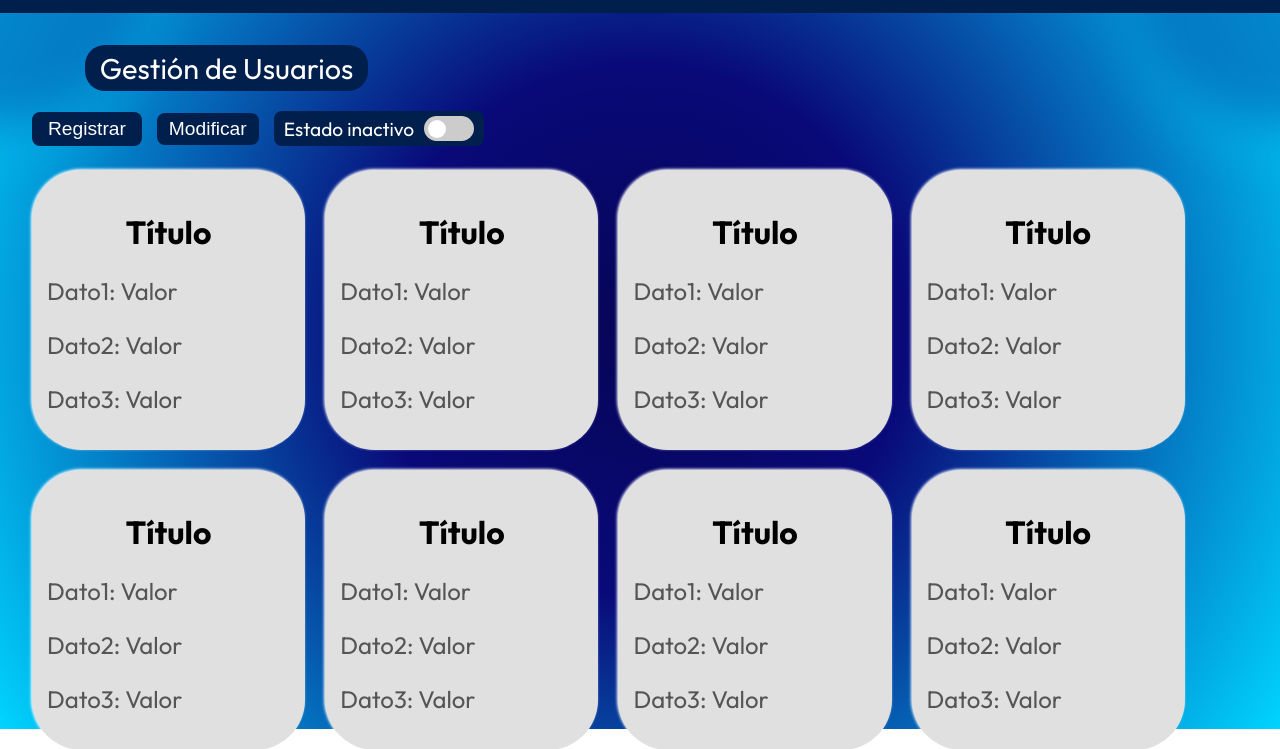
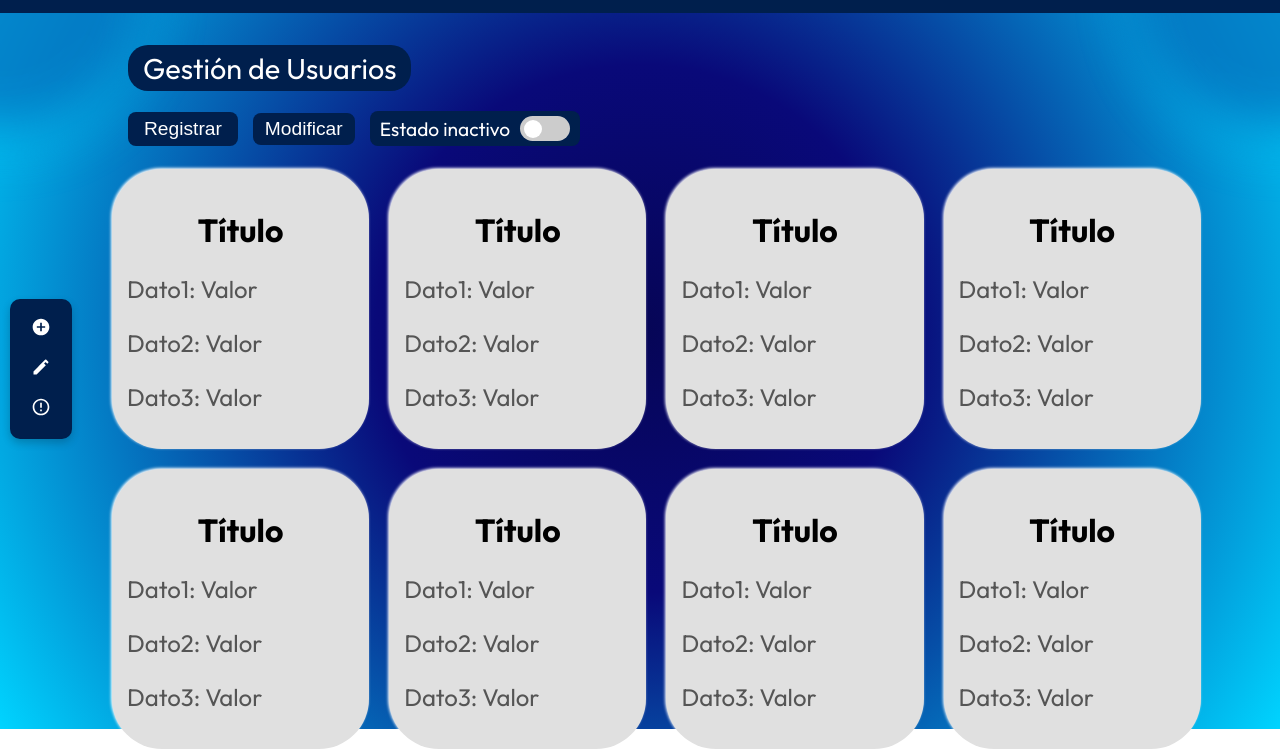
Before and after one commit to Isaacjbar/BIDI_Frontend, a plain HTML site: page PrototipTwo/v/index.html in a window 1280 px wide. Shown: the part 71-820 px from the top of the page. Drawn offline with Linux system fonts and the light colour scheme.

Commit message:
Barra-lateral

```diff
--- a/PrototipTwo/css/globalStyles.css
+++ b/PrototipTwo/css/globalStyles.css
@@ -108,6 +108,7 @@ body {
 /* Main Content */
 main {
     flex-grow: 1;
+    margin-left: 5em;
     padding: 2rem;
     text-align: left;
     position: relative;
@@ -181,8 +182,8 @@ main {
     align-items: center;
     margin-bottom: 20px;
     gap: 20px;
-    margin-left: 3.3em;
-    margin-right: 3.3em;
+    margin-left: 1em;
+    margin-right: 1em;
 }
 
 /* Fondo y efecto hover para el botón "Registrar" */
@@ -202,6 +203,7 @@ main {
 /* Contenedor de las acciones */
 .section-actions {
     display: flex;
+    margin-left: 1em;
     align-items: center;
     gap: 15px;
 }
@@ -440,3 +442,41 @@ input:checked + .slider:before {
     color: red;
     margin-left: 3px;
 }
+
+/* Barra lateral flotante */
+.sidebar {
+    position: fixed;
+    top: 55%;
+    left: 10px;
+    transform: translateY(-50%);
+    width: 42px;
+    height: auto;
+    background-color: #001f4d;
+    border-radius: 10px;
+    padding: 10px;
+    display: flex;
+    flex-direction: column;
+    align-items: center;
+    box-shadow: 0 4px 8px rgba(0, 0, 0, 0.2);
+    z-index: 10;
+}
+
+/* Estilo de los iconos en la barra lateral */
+.sidebar .icon {
+    margin: 8px 0;
+    cursor: pointer;
+    transition: transform 0.2s ease, background-color 0.3s;
+}
+
+.sidebar .icon:hover {
+    transform: scale(1.1);
+    background-color: #00112a;
+    border-radius: 5px;
+    padding: 5px;
+}
+
+.sidebar .icon svg {
+    width: 20px;
+    height: 20px;
+    fill: #ffffff;
+}
--- a/PrototipTwo/v/index.html
+++ b/PrototipTwo/v/index.html
@@ -15,6 +15,29 @@
             <div class="wave right"></div>
         </div>
     </div>
+      <!-- Barra lateral -->
+      <aside class="sidebar">
+        <!-- Icono para Registrar -->
+        <div class="icon" title="Registrar">
+            <svg xmlns="http://www.w3.org/2000/svg" viewBox="0 0 24 24" width="24" height="24" fill="white">
+                <path d="M12 2C6.48 2 2 6.48 2 12s4.48 10 10 10 10-4.48 10-10S17.52 2 12 2zm5 11h-4v4h-2v-4H7v-2h4V7h2v4h4v2z"/>
+            </svg>
+        </div>
+
+        <!-- Icono para Modificar -->
+        <div class="icon" title="Modificar">
+            <svg xmlns="http://www.w3.org/2000/svg" viewBox="0 0 24 24" width="24" height="24" fill="white">
+                <path d="M3 17.25V21h3.75L17.81 9.94l-3.75-3.75L3 17.25zm2.92-2.92L5 17.34V19h1.66l.92-.92-1.66-1.67zm2.83-2.83l1.66 1.66 7.5-7.5-1.66-1.66-7.5 7.5zM20.71 5.63l-2.34-2.34c-.39-.39-1.02-.39-1.41 0l-1.16 1.16 3.75 3.75 1.16-1.16c.39-.39.39-1.02 0-1.41z"/>
+            </svg>
+        </div>
+
+        <!-- Icono para Estado -->
+        <div class="icon" title="Estado">
+            <svg xmlns="http://www.w3.org/2000/svg" viewBox="0 0 24 24" width="24" height="24" fill="white">
+                <path d="M12 2C6.48 2 2 6.48 2 12s4.48 10 10 10 10-4.48 10-10S17.52 2 12 2zm0 18c-4.41 0-8-3.59-8-8s3.59-8 8-8 8 3.59 8 8-3.59 8-8 8zm-1-13h2v6h-2zm0 8h2v2h-2z"/>
+            </svg>
+        </div>
+    </aside>
     <!-- Navbar -->
     <header>
         <nav class="navbar">
```
